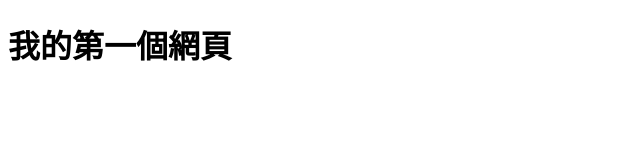
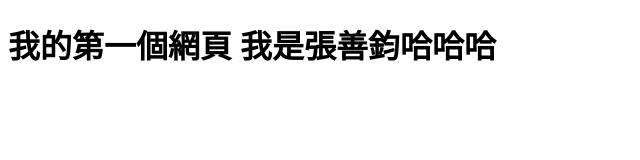
Before and after one commit to SCChang0628/t0308, a plain HTML site: page index.html in a window 1280 px wide. Shown: the whole page, without its empty margins (0-640 px from the left). Drawn offline with Linux system fonts and the light colour scheme.

```diff
--- a/index.html
+++ b/index.html
@@ -7,6 +7,6 @@
     <title>我的第一個網頁</title>
 </head>
 <body>
-    <h1>我的第一個網頁</h1>
+    <h1>我的第一個網頁 我是張善鈞哈哈哈</h1>
 </body>
 </html>
```
